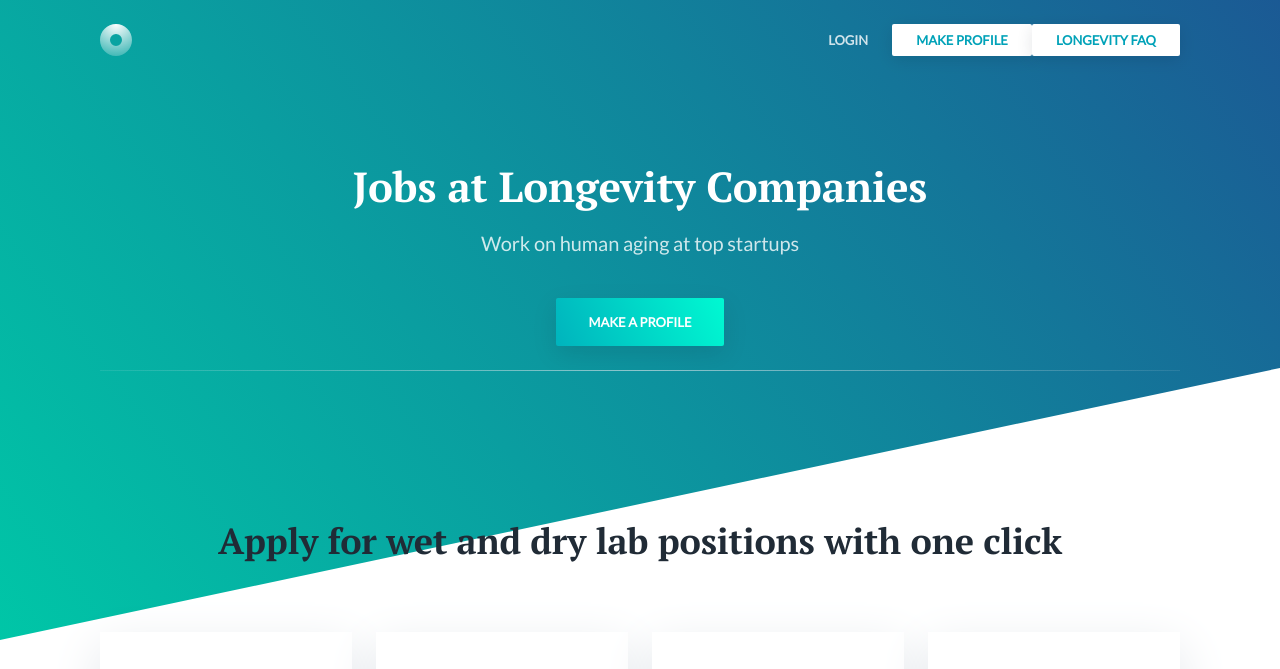
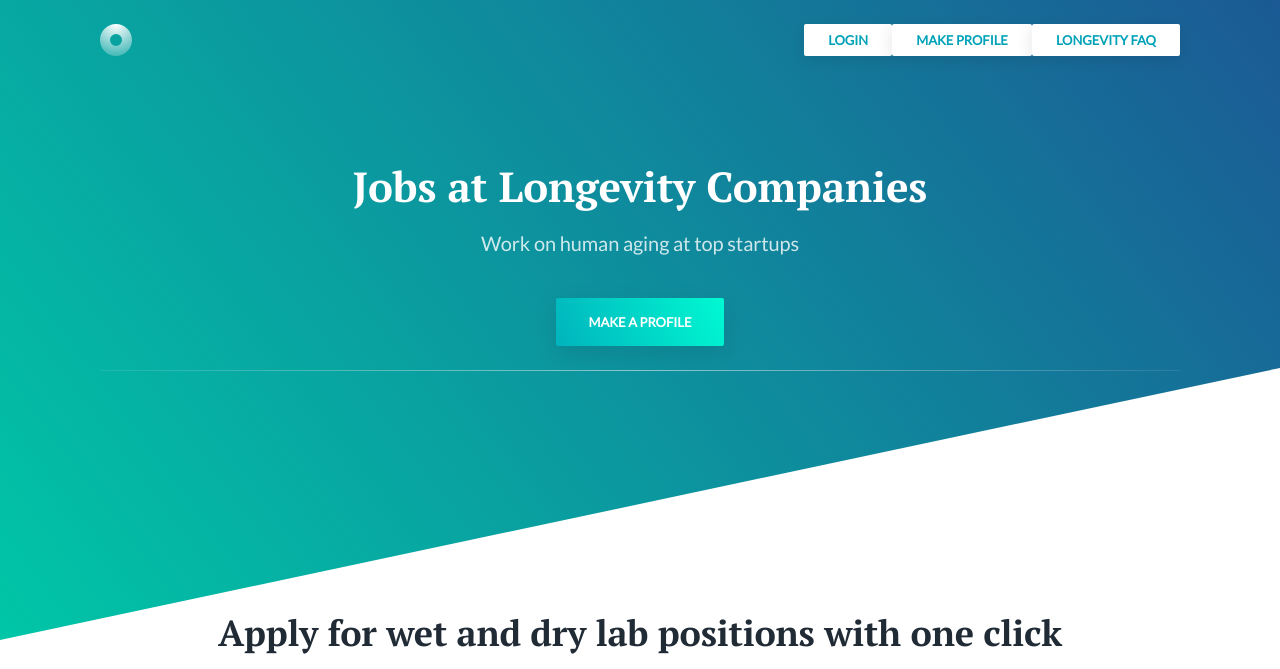
Before and after one commit to celinehh/biobay, a website: page index.html in a window 1280 px wide. Shown: the top 669 px of the page. Drawn offline with nearby package versions, Linux system fonts and the light colour scheme.

Commit message:
Update index.html
update header
add spacing

```diff
--- a/index.html
+++ b/index.html
@@ -32,7 +32,7 @@
                     </div>
                     <ul class="header-links list-reset m-0">
                         <li>
-                            <a href="#">Login</a>
+                            <a class="button button-sm button-shadow" href="#">Login</a>
                         </li>
                         <li>
                             <a class="button button-sm button-shadow" href="https://celinehalioua.typeform.com/to/PvZoHy">Make Profile</a>
@@ -61,7 +61,7 @@
             <section class="features section text-center">
                 <div class="container">
                     <div class="features-inner section-inner has-top-divider">
-                        <h2 class="section-title mt-0"><br><br>Apply for wet and dry lab positions with one click</h2>
+                        <h2 class="section-title mt-0"><br><br><br><br>Apply for wet and dry lab positions with one click</h2>
                         <div class="features-wrap">
                             <div class="feature is-revealing">
                                 <div class="feature-inner">
```
